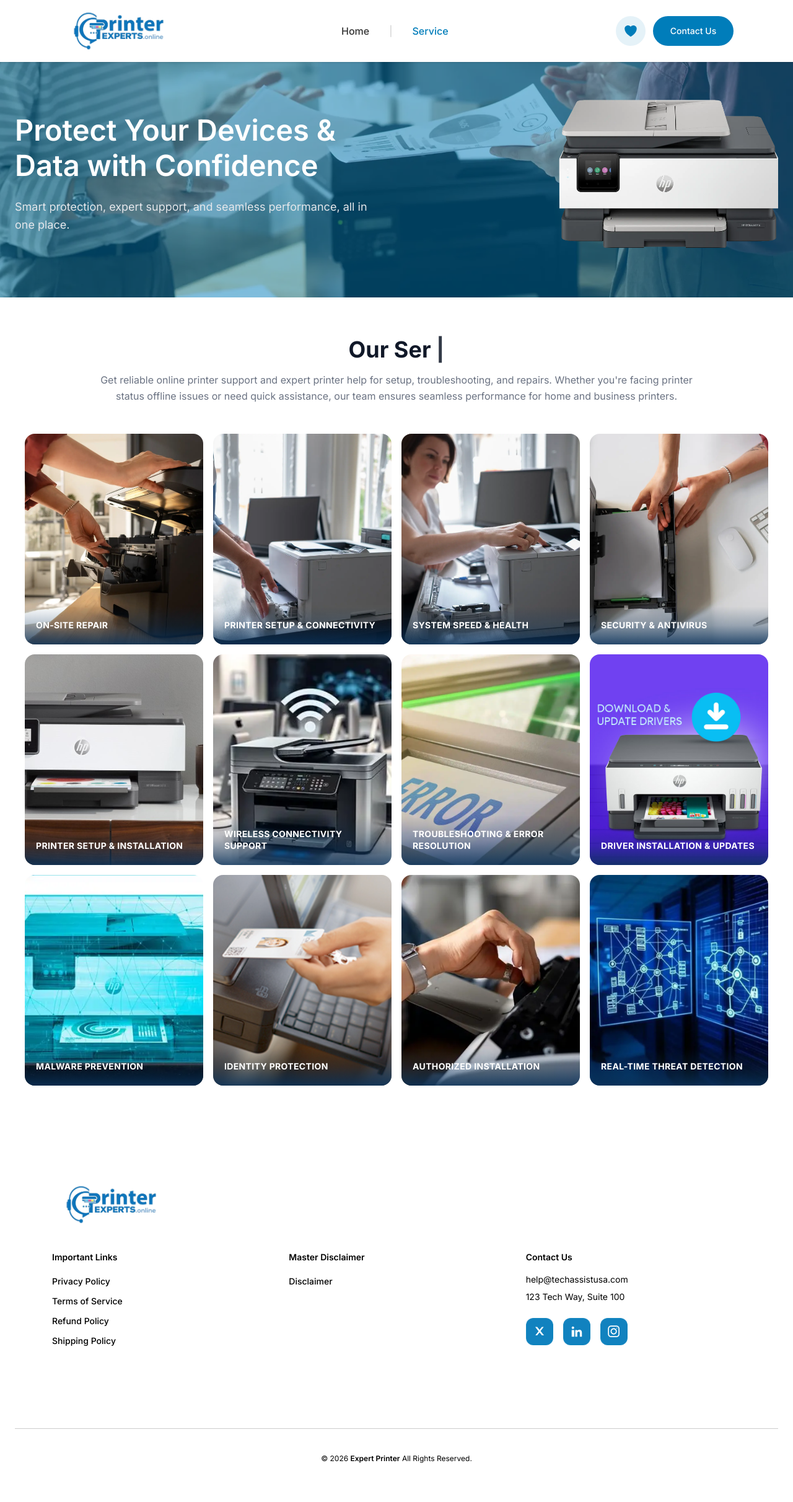
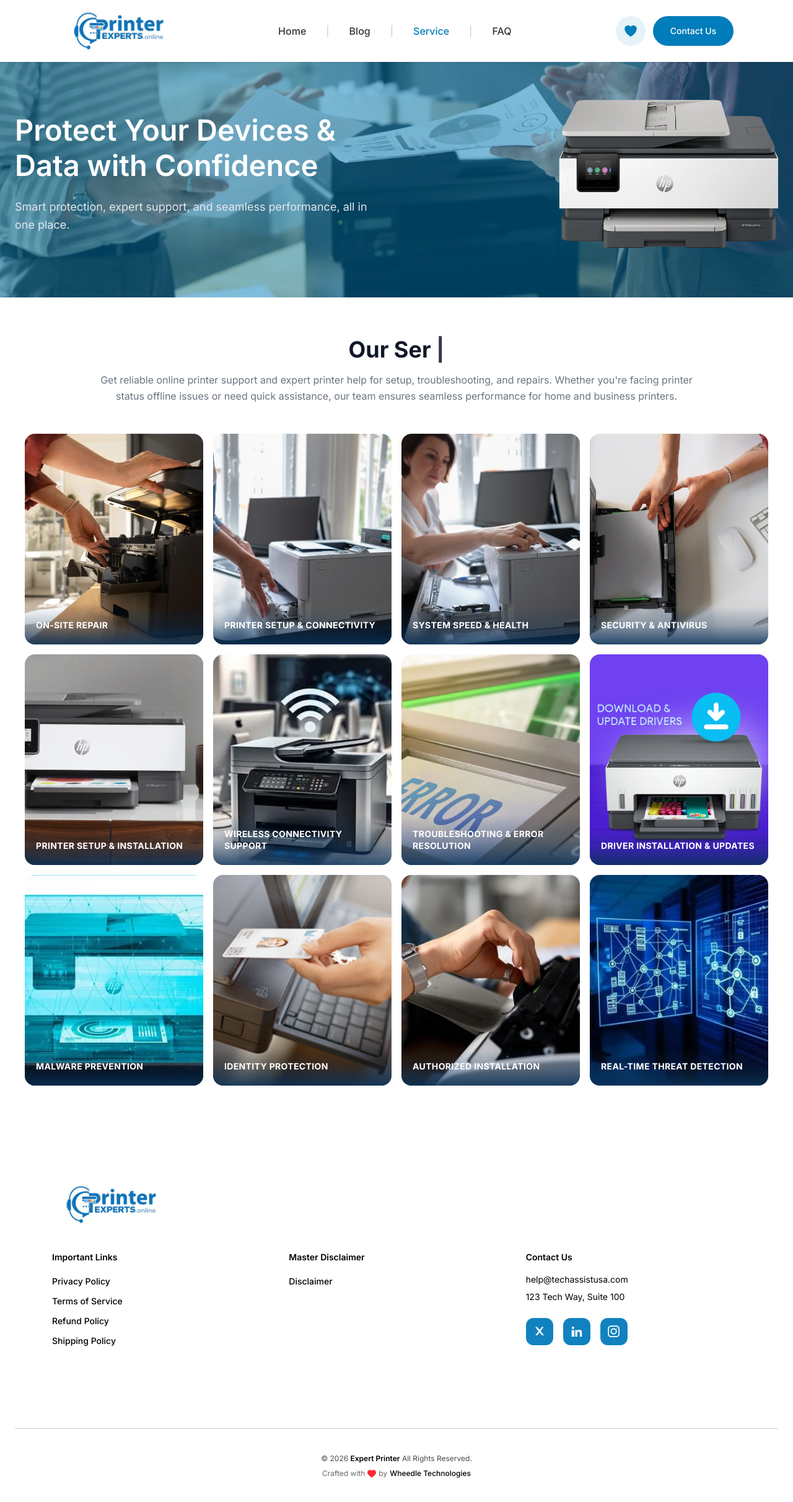
Before and after one commit to manpreetwheedletechnologies-dotcom/expert_printer_support_frontend, a React (Vite) app: page /services in a window 1280 px wide. Shown: the top 2424 px of the page at 62% size. Built offline with nearby package versions, Linux system fonts and the light colour scheme; a web font is replaced by a local one.

Commit message:
updated footer and header

```diff
--- a/src/components/Footer.jsx
+++ b/src/components/Footer.jsx
@@ -3,6 +3,7 @@ import { useState } from "react";
 import ContactPage from "./ContactPage";
 import DisclaimerModal from "./Disclaimer";
 import { motion, AnimatePresence } from "framer-motion";
+import { Heart } from "lucide-react";
 
 function Footer({colorClass}) {
   const [openContact, setOpenContact] = useState(false);
@@ -221,10 +222,48 @@ function Footer({colorClass}) {
 
         <div className="w-full max-w-[1240px] h-px bg-black/20 my-10" />
 
-        <p className="text-center text-xs mb-4 sm:mb-6">
-          © 2026 <span className="font-semibold">Expert Printer</span> All
-          Rights Reserved.
-        </p>
+       <motion.div
+  initial={{ opacity: 0, y: 10 }}
+  whileInView={{ opacity: 1, y: 0 }}
+  transition={{ duration: 0.6, ease: "easeOut" }}
+  viewport={{ once: true }}
+  className="flex flex-col items-center gap-2 text-center mb-4 sm:mb-6 px-4"
+>
+  {/* Copyright */}
+  <p className="text-xs text-black/70">
+    © 2026 <span className="font-semibold text-black">Expert Printer</span> All Rights Reserved.
+  </p>
+
+  {/* Developed By */}
+  <p className="text-[11px] sm:text-xs text-black/60 flex items-center flex-wrap justify-center gap-1">
+
+    <span>Crafted with</span>
+
+    {/* Animated Heart */}
+    <motion.span
+      animate={{ scale: [1, 1.2, 1] }}
+      transition={{ repeat: Infinity, duration: 1.2 }}
+      className="text-red-500 flex items-center"
+    >
+      <Heart size={14} fill="currentColor" />
+    </motion.span>
+
+    <span>by</span>
+
+    {/* Company Link */}
+    <a
+      href="https://wheedletechnologies.ai/" // change if needed
+      target="_blank"
+      rel="noopener noreferrer"
+      className="relative font-medium text-black hover:text-[var(--bg-color)] transition duration-300 group"
+    >
+      Wheedle Technologies
+
+      {/* Premium underline animation */}
+      <span className="absolute left-0 -bottom-[2px] h-[1px] w-0 bg-[var(--bg-color)] transition-all duration-300 group-hover:w-full"></span>
+    </a>
+  </p>
+</motion.div>
       </div>
     </footer>
   );
--- a/src/components/Header.jsx
+++ b/src/components/Header.jsx
@@ -1,5 +1,5 @@
 import { useState, useEffect, useRef, useCallback } from "react";
-import { Link, NavLink } from "react-router-dom";
+import { Link, NavLink, useNavigate } from "react-router-dom";
 import ContactPage from "./ContactPage";
 import { motion, AnimatePresence } from "framer-motion";
 import { useLocation } from "react-router-dom";
@@ -103,8 +103,26 @@ function Header() {
     setMobileMenuOpen(false);
   };
 
+  const handleBlogNavigation = () => {
+  if (location.pathname === "/") {
+    scrollToSection("blog");
+  } else {
+    navigate("/", { state: { scrollTo: "blog" } });
+    setMobileMenuOpen(false);
+  }
+};
+const handleFaqNavigation = () => {
+  if (location.pathname === "/") {
+    scrollToSection("faq");
+  } else {
+    navigate("/", { state: { scrollTo: "faq" } });
+    setMobileMenuOpen(false);
+  }
+};
+
   const closeWishlist = useCallback(() => setWishlistOpen(false), []);
 const location = useLocation();
+const navigate = useNavigate();
 
   return (
     <>
@@ -129,13 +147,7 @@ const location = useLocation();
 
           {/* ── Desktop Nav ── */}
           <nav className="hidden lg:flex items-center gap-6 xl:gap-8">
-{navLinks
-  .filter(
-    (link) =>
-      location.pathname === "/" ||
-      (link.name !== "Blog" && link.name !== "FAQ")
-  )
-  .map((link, index, arr) => (
+{navLinks.map((link, index, arr) => (
     <div key={link.name} className="flex items-center gap-6 xl:gap-8">
       {link.name === "Home" || link.name === "Service" ? (
         <NavLink
@@ -155,7 +167,11 @@ const location = useLocation();
         </NavLink>
       ) : (
         <button
-          onClick={() => scrollToSection(link.name.toLowerCase())}
+             onClick={() => {
+  if (link.name === "Blog") return handleBlogNavigation();
+  if (link.name === "FAQ") return handleFaqNavigation();
+  return scrollToSection(link.name.toLowerCase());
+}}
           className="group relative h-6 overflow-hidden text-[15px] xl:text-[16px] font-medium transition-all duration-300 text-black/80 cursor-pointer"
         >
           <span className="block translate-y-0 transition duration-300 group-hover:-translate-y-[150%]">
@@ -291,7 +307,11 @@ const location = useLocation();
                     </NavLink>
                   ) : (
                     <NavLink
-                      onClick={() => scrollToSection(link.name.toLowerCase())}
+                      onClick={() => {
+  if (link.name === "Blog") return handleBlogNavigation();
+  if (link.name === "FAQ") return handleFaqNavigation();
+  return scrollToSection(link.name.toLowerCase());
+}}
                       className="block w-full py-4 text-xl text-center font-medium transition-colors duration-200 text-white hover:text-[#007DBA]"
                     >
                       {link.name}
--- a/src/pages/LandingPage.jsx
+++ b/src/pages/LandingPage.jsx
@@ -1,3 +1,5 @@
+import { useEffect } from "react";
+import { useLocation, useNavigate } from "react-router-dom";
 import AchievementsPage from '../components/AchievementsPage'
 import FaqSection from '../components/FaqSection'
 import Footer from '../components/Footer'
@@ -12,6 +14,37 @@ import ServicesSection from '../components/Services'
 import CertificateSection from '../components/Certificatesection'
 import Aboutus from '../components/Aboutus'
 function LandingPage() {
+ const location = useLocation();
+  const navigate = useNavigate();
+
+  useEffect(() => {
+  if (location.state?.scrollTo) {
+    const targetId = location.state.scrollTo;
+
+    const timer = setTimeout(() => {
+      const element = document.getElementById(targetId);
+
+      if (element) {
+        const offset = 82;
+        const targetPosition =
+          element.getBoundingClientRect().top + window.scrollY - offset;
+
+        window.scrollTo({
+          top: targetPosition,
+          behavior: "smooth",
+        });
+      }
+
+      navigate(location.pathname, { replace: true, state: {} });
+    }, 100);
+
+    return () => clearTimeout(timer);
+  }
+}, [location, navigate]);
+
+
+
+
   return (
     <>
     <Header/>
```
